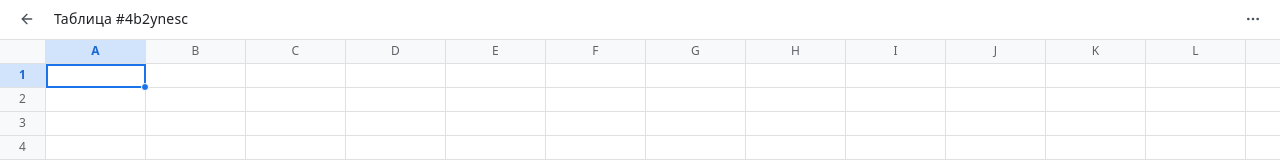
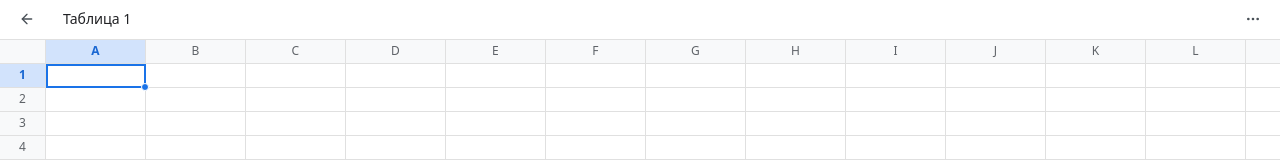
Before and after one commit to sorokinaolga/ex-table, a React (Vite) app: page /spreadsheets in a window 1280 px wide. Both pictures are taken after a click on the button "Создать таблицу". Shown: the top 160 px of the page. Built offline with nearby package versions, Linux system fonts and the light colour scheme.

Commit message:
Editable title

```diff
--- /dev/null
+++ b/src/pages/SpreadsheetPage/EditableTitle.css
@@ -0,0 +1,46 @@
+.editable-title__button {
+  display: inline-flex;
+  align-items: center;
+  height: 28px;
+  padding: 0 8px;
+  border: 1px solid transparent;
+  border-radius: 4px;
+  background: transparent;
+  color: inherit;
+  font: inherit;
+  font-size: 14px;
+  font-weight: 500;
+  cursor: text;
+  max-width: 400px;
+  overflow: hidden;
+  text-overflow: ellipsis;
+  white-space: nowrap;
+}
+.editable-title__button:hover {
+  background: var(--input-disabled-bg);
+  border-color: var(--input-border);
+}
+.editable-title__button:focus-visible {
+  outline: none;
+  border-color: var(--input-border-focus);
+  box-shadow: var(--input-focus-ring);
+}
+
+.editable-title__placeholder {
+  color: var(--input-placeholder);
+}
+
+.editable-title__input {
+  height: 28px;
+  padding: 0 8px;
+  border: 1px solid var(--input-border-focus);
+  border-radius: 4px;
+  background: var(--input-bg);
+  color: var(--input-fg);
+  font: inherit;
+  font-size: 14px;
+  font-weight: 500;
+  outline: none;
+  box-shadow: var(--input-focus-ring);
+  max-width: 400px;
+}
--- /dev/null
+++ b/src/pages/SpreadsheetPage/EditableTitle.tsx
@@ -0,0 +1,71 @@
+import { useEffect, useRef, useState } from 'react';
+import './EditableTitle.css';
+
+interface EditableTitleProps {
+  value: string;
+  onChange: (next: string) => void;
+  maxLength?: number;
+  placeholder?: string;
+}
+
+export function EditableTitle({ value, onChange, maxLength = 80, placeholder = 'Без названия' }: EditableTitleProps) {
+  const [editing, setEditing] = useState(false);
+  const [draft, setDraft] = useState(value);
+  const inputRef = useRef<HTMLInputElement>(null);
+
+  useEffect(() => {
+    if (editing && inputRef.current) {
+      inputRef.current.focus();
+      inputRef.current.select();
+    }
+  }, [editing]);
+
+  const startEditing = () => {
+    setDraft(value);
+    setEditing(true);
+  };
+
+  const commit = () => {
+    const next = draft.trim();
+    if (next === '' || next === value) {
+      setEditing(false);
+      setDraft(value);
+      return;
+    }
+    onChange(next);
+    setEditing(false);
+  };
+
+  const cancel = () => {
+    setDraft(value);
+    setEditing(false);
+  };
+
+  if (editing) {
+    return (
+      <input
+        ref={inputRef}
+        className="editable-title__input"
+        value={draft}
+        maxLength={maxLength}
+        onChange={(e) => setDraft(e.target.value)}
+        onBlur={commit}
+        onKeyDown={(e) => {
+          if (e.key === 'Enter') {
+            e.preventDefault();
+            commit();
+          } else if (e.key === 'Escape') {
+            e.preventDefault();
+            cancel();
+          }
+        }}
+      />
+    );
+  }
+
+  return (
+    <button type="button" className="editable-title__button" onClick={startEditing} title="Нажмите, чтобы изменить название">
+      {value.trim() === '' ? <span className="editable-title__placeholder">{placeholder}</span> : value}
+    </button>
+  );
+}
--- a/src/pages/SpreadsheetPage/SpreadsheetPage.tsx
+++ b/src/pages/SpreadsheetPage/SpreadsheetPage.tsx
@@ -1,11 +1,13 @@
 import { useCallback, useMemo, useState } from 'react';
-import { Link, useParams } from 'react-router';
+import { Link, Navigate, useParams } from 'react-router';
 import { ButtonIcon } from '../../components/ButtonIcon';
 import { ArrowLeftIcon, ChevronDownIcon, ChevronLeftIcon, ChevronRightIcon, MenuIcon, MoreHorizontalIcon, PlusIcon } from '../../components/icons';
 import { useSheetData } from './useSheetData';
 import { useSheetDimensions } from './useSheetDimensions';
 import { SpreadsheetGrid } from './SpreadsheetGrid';
 import { useBeforeUnloadWarning } from '../../hooks/useBeforeUnloadWarning';
+import { useSpreadsheetMeta } from './useSpreadsheetMeta';
+import { EditableTitle } from './EditableTitle';
 import './SpreadsheetPage.css';
 
 const COLS = 15;
@@ -14,6 +16,8 @@ const ROWS = 30;
 export function SpreadsheetPage() {
   const { id } = useParams<{ id: string }>();
   const sheetId = id ?? 'default';
+
+  const { meta, rename } = useSpreadsheetMeta(id);
 
   const { data, setCell, dirty } = useSheetData(sheetId);
 
@@ -55,6 +59,10 @@ export function SpreadsheetPage() {
     [colWidths, rowHeights]
   );
 
+  if (id && !meta) {
+    return <Navigate to="/spreadsheets" replace />;
+  }
+
   return (
     <div className="sheet">
       <div className="sheet__toolbar">
@@ -64,7 +72,7 @@ export function SpreadsheetPage() {
           </ButtonIcon>
         </Link>
 
-        <div className="sheet__doc-title">Таблица #{sheetId}</div>
+        <EditableTitle key={sheetId} value={meta?.title ?? ''} onChange={rename} placeholder="Без названия" />
 
         <div className="sheet__toolbar-spacer" />
 
--- /dev/null
+++ b/src/pages/SpreadsheetPage/useSpreadsheetMeta.ts
@@ -0,0 +1,17 @@
+import { useCallback, useState } from 'react';
+import { findSpreadsheet, renameSpreadsheet, type SpreadsheetMeta } from '../../storage/spreadsheets';
+
+export function useSpreadsheetMeta(id: string | undefined) {
+  const [meta, setMeta] = useState<SpreadsheetMeta | null>(() => (id ? findSpreadsheet(id) : null));
+
+  const rename = useCallback(
+    (title: string) => {
+      if (!id) return;
+      const next = renameSpreadsheet(id, title);
+      if (next) setMeta(next);
+    },
+    [id]
+  );
+
+  return { meta, rename };
+}
--- a/src/storage/spreadsheets.ts
+++ b/src/storage/spreadsheets.ts
@@ -93,3 +93,23 @@ export function clearAllSpreadsheets(): void {
   }
   clearSpreadsheets();
 }
+
+export function findSpreadsheet(id: string): SpreadsheetMeta | null {
+  const list = loadSpreadsheets();
+  return list.find((s) => s.id === id) ?? null;
+}
+
+export function renameSpreadsheet(id: string, title: string): SpreadsheetMeta | null {
+  const list = loadSpreadsheets();
+  const index = list.findIndex((s) => s.id === id);
+  if (index === -1) return null;
+
+  const trimmed = title.trim();
+  const nextTitle = trimmed === '' ? list[index].title : trimmed;
+
+  const next: SpreadsheetMeta = { ...list[index], title: nextTitle };
+  const nextList = [...list];
+  nextList[index] = next;
+  saveSpreadsheets(nextList);
+  return next;
+}
```
